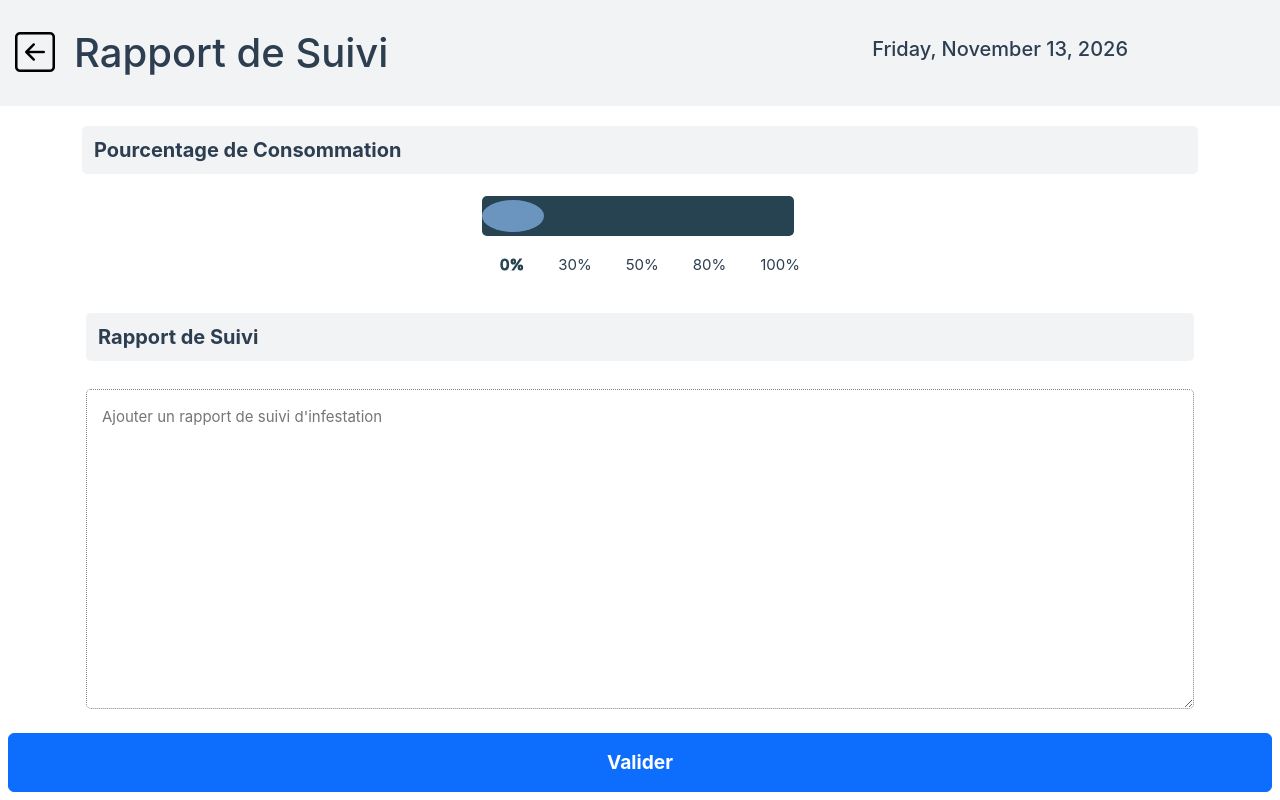
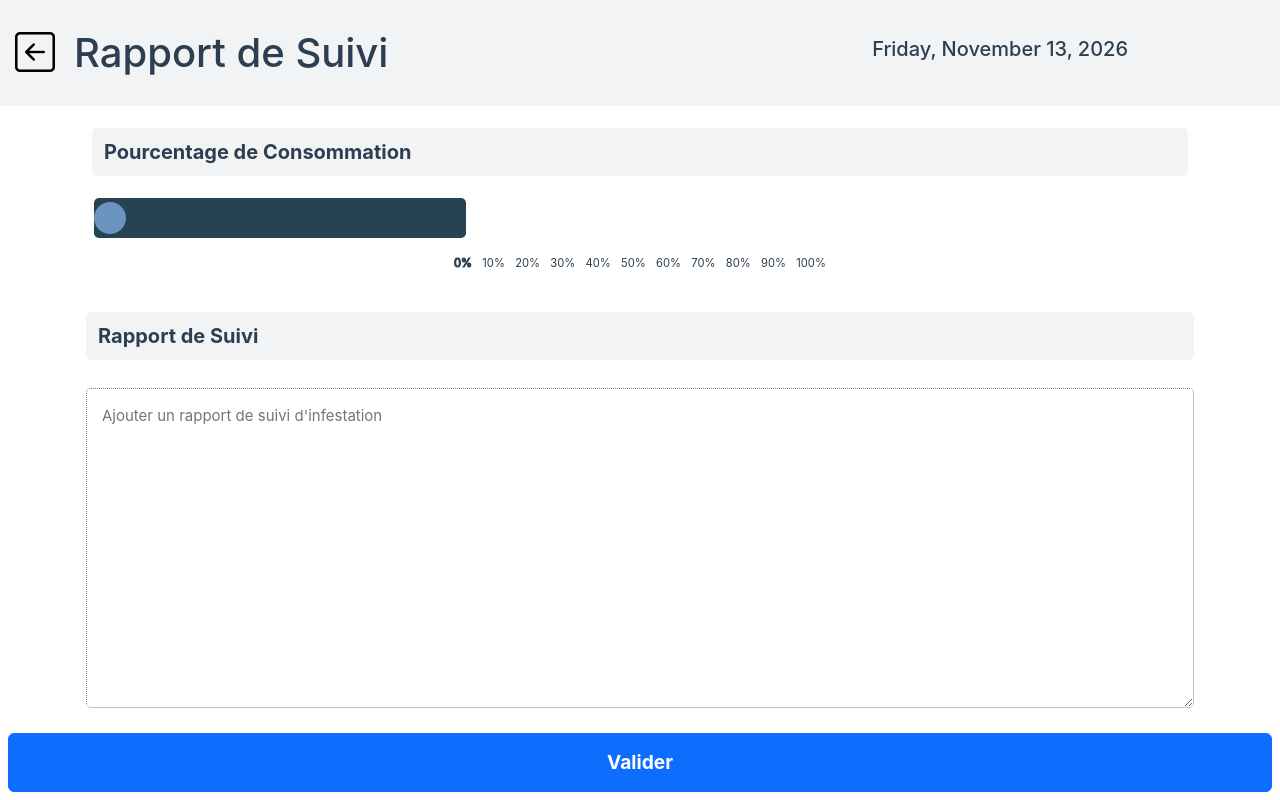
Before and after one commit to 24eme/OpenCarto, a Vue app: page /1/1/suiviInfestation in a window 1280 px wide. Built offline with nearby package versions, Linux system fonts and the light colour scheme.

Commit message:
[AUROUZE] On fait les modif pour passer le %age de conso en 10zaine

```diff
--- a/src/views/SuiviInfestationView.vue
+++ b/src/views/SuiviInfestationView.vue
@@ -5,17 +5,23 @@ const props = defineProps({
   isPremierPassage: Boolean
 })
 
-const VALEURS = new Array("0%", "30%", "50%", "80%", "100%");
+const PAS = 10;
+const VALEURS = Array.from(
+  { length: 100 / PAS + 1 },
+  (_, i) => `${i * PAS}%`
+);
 
 const indexSlider = ref(0);
 
 const updateIndex = (event) => {
   indexSlider.value = Number(event.target.value);
 }
+
 const backgroundSizeStyle = computed(() => {
-  const pourcentage = (indexSlider.value / 4) * 100;
-  return `${pourcentage}% 100%`;
+  return `${indexSlider.value}% 100%`;
 });
+
+const indexActif = computed(() => indexSlider.value / PAS);
 
 const locale = globalThis.navigator.language
 const options = { weekday: 'long', year: 'numeric', month: 'long', day: 'numeric' };
@@ -53,17 +59,28 @@ const options = { weekday: 'long', year: 'numeric', month: 'long', day: 'numeric
         <div v-if="isPremierPassage === false" class="my-2 custom-slider">
           <label for="rangeConso" class="h5 form-label fw-bold">Pourcentage de  Consommation</label>
           <div class="range">
-            <input type="range" id="rangeConso" ref="rangeConso" min="0" :max="4" value="0" list="range-values" step="1" @input="updateIndex" :style="{ backgroundSize: backgroundSizeStyle }" class="" />
+            <input
+              type="range"
+              id="rangeConso"
+              ref="rangeConso"
+              min="0"
+              max="100"
+              step="10"
+              value="0"
+              list="range-values"
+              @input="updateIndex"
+              :style="{ backgroundSize: backgroundSizeStyle }"
+            />
           </div>
 
           <datalist id="range-values">
             <option
               v-for="(val, index) in VALEURS"
               :key="index"
-              :class="{ 'active-label': index === indexSlider }"
-              :value="index"
+              :class="{ 'active-label': index === indexActif }"
+              :value="index * PAS"
               :label="val"
-            </option>
+            ></option>
           </datalist>
         </div>
 
@@ -102,15 +119,16 @@ const options = { weekday: 'long', year: 'numeric', month: 'long', day: 'numeric
   display: flex;
   flex-direction: column;
   justify-content: center;
-  margin: 0, 10px;
+  margin: 0 10px;
 }
 
 datalist {
   display: flex;
   flex-direction: row;
-  gap:34px;
+  justify-content: space-between;
   align-self: center;
-  width: 17.5rem;
+  width: 23.25rem; /* meme largeur que la barre de slider (input type=range) */
+  font-size: 0.7rem;
 }
 
 datalist option {
@@ -127,8 +145,7 @@ datalist option {
   flex-direction: column;
   justify-content: center;
   margin-bottom: 15px;
-  width: 20rem;
-  align-self: center;
+  width: 21rem;
 }
 
 input[type="range"] {
@@ -136,7 +153,7 @@ input[type="range"] {
   background:  #274351;
   height: 2.5rem;
   border-radius: 5px;
-  width: 19.5rem;
+  width: 23.25rem;
   margin: 2px;
   background-image: linear-gradient(#c8cf5a);
   background-size: 0% 100%;
@@ -146,15 +163,15 @@ input[type="range"] {
 input[type="range"]::-webkit-slider-thumb {
   -webkit-appearance: none;
   background-color: #6b94be;
-  width: 3.9rem;
+  width: 2rem;
   height: 2rem;
   border-radius: 50%;
 }
 
 input[type="range"]::-moz-range-thumb {
   -webkit-appearance: none;
-  background-color: #6b94be ;
-  width: 3.9rem;
+  background-color: #6b94be;
+  width: 2rem;
   height: 2.5rem;
   border-radius: 10%;
   border: none;
```
